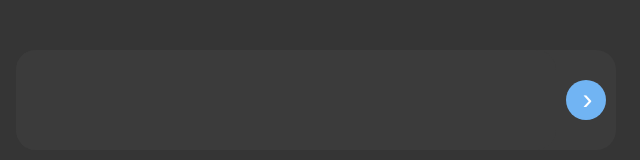
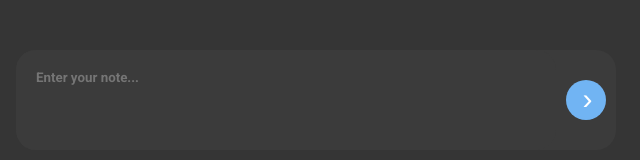
Before and after one commit to ivanKobernyk/ivanKobernyk.github.io, a plain HTML site: page todoList/index.html in a window 1280 px wide. Shown: the full height of the page, 324-964 px from the left. Drawn offline with Linux system fonts and the light colour scheme.

Commit message:
Add files via upload

```diff
--- a/todoList/index.html
+++ b/todoList/index.html
@@ -1,5 +1,7 @@
 <!DOCTYPE html>
-<html lang="en"><head>
+<html lang="en">
+
+<head>
     <meta charset="UTF-8">
     <meta name="viewport" content="width=device-width, initial-scale=1.0">
     <title>Document</title>
@@ -11,7 +13,7 @@
     <div id="root">
         <span class="alert"></span>
         <div class="todoInputContainer">
-            <textarea class="todoInput"></textarea>
+            <textarea class="todoInput" placeholder="Enter your note..."></textarea>
             <button class="todoBtn">
                 <span>›</span>
             </button>
@@ -22,4 +24,6 @@
     <script src="main.js"></script>
 
 
-</body></html>
+</body>
+
+</html>
```
